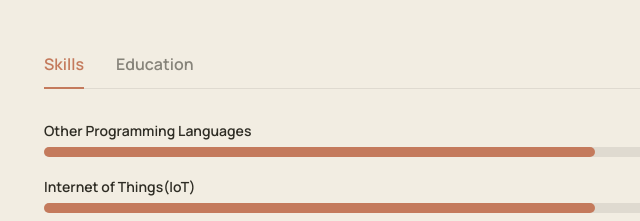
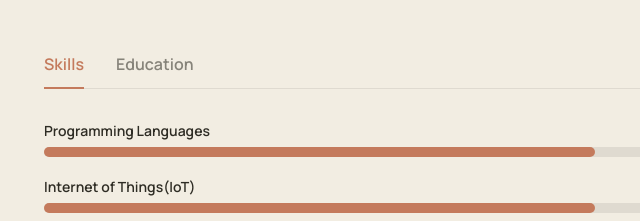
Before and after one commit to akhi-moon/portfolio, a plain HTML site: page index.html in a window 1280 px wide. Shown: the part 780-1001 px from the top of the page, 504-1144 px from the left. Drawn offline with nearby package versions, Linux system fonts and the light colour scheme.

Commit message:
Update index.html

```diff
--- a/index.html
+++ b/index.html
@@ -120,7 +120,7 @@
     <div id="panel-skills" class="aboutPanel mt-8 space-y-5">
       <div>
         <div class="flex items-center justify-between mb-1.5">
-          <span class="font-semibold text-sm">Other Programming Languages</span>
+          <span class="font-semibold text-sm">Programming Languages</span>
           <span class="font-semibold text-sm" style="color:var(--sage)">85%</span>
         </div>
         <div class="w-full h-2.5 rounded-full" style="background:#00000014">
```
